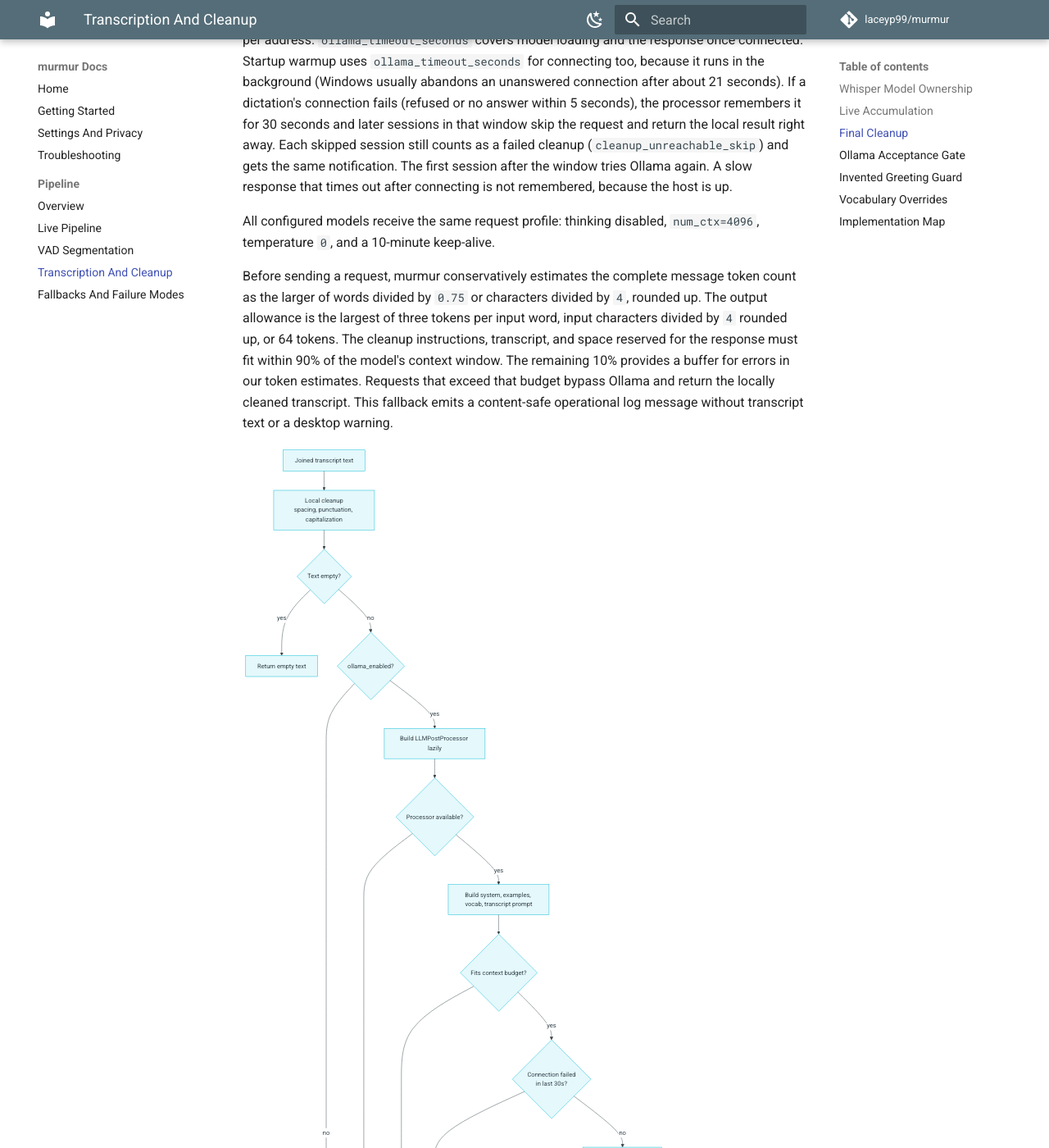
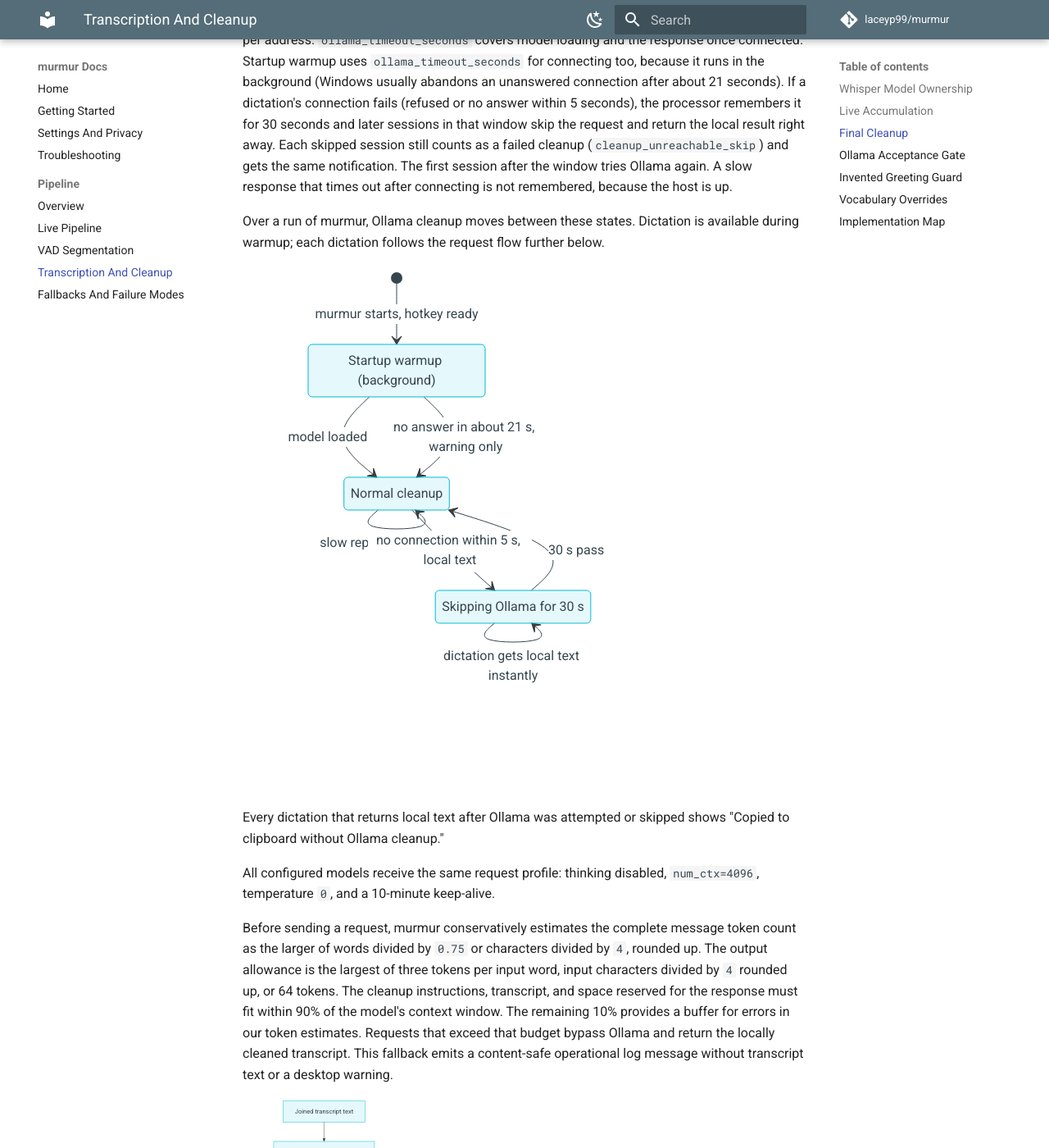
Before and after one commit to laceyp99/murmur, an MkDocs documentation site: the page built from docs/transcription-and-cleanup.md, in a window 1280 px wide and 1400 px high, scrolled down 2076 px. Shown: the whole window at 82% size. Built offline with MkDocs 1.6.1 and Material for MkDocs 9.7.7, drawn with Linux system fonts in a browser that asks for light colours; comment, search, counter and statistics services are not loaded.

Commit message:
docs(ollama): add cleanup state diagram
Co-Authored-By: Claude Opus 5.5 <noreply@anthropic.com>

````diff
--- a/docs/transcription-and-cleanup.md
+++ b/docs/transcription-and-cleanup.md
@@ -92,6 +92,28 @@ result right away. Each skipped session still counts as a failed cleanup
 (`cleanup_unreachable_skip`) and gets the same notification. The first session
 after the window tries Ollama again. A slow response that times out after
 connecting is not remembered, because the host is up.
+
+Over a run of murmur, Ollama cleanup moves between these states. Dictation is
+available during warmup; each dictation follows the request flow further below.
+
+```mermaid
+stateDiagram-v2
+    state "Startup warmup (background)" as Warmup
+    state "Normal cleanup" as Normal
+    state "Skipping Ollama for 30 s" as Skip
+
+    [*] --> Warmup: murmur starts, hotkey ready
+    Warmup --> Normal: model loaded
+    Warmup --> Normal: no answer in about 21 s, warning only
+    Normal --> Normal: connects within 5 s, cleaned text
+    Normal --> Normal: slow reply times out, local text
+    Normal --> Skip: no connection within 5 s, local text
+    Skip --> Skip: dictation gets local text instantly
+    Skip --> Normal: 30 s pass
+```
+
+Every dictation that returns local text after Ollama was attempted or skipped
+shows "Copied to clipboard without Ollama cleanup."
 
 All configured models receive the same request profile: thinking disabled,
 `num_ctx=4096`, temperature `0`, and a 10-minute keep-alive.
````
